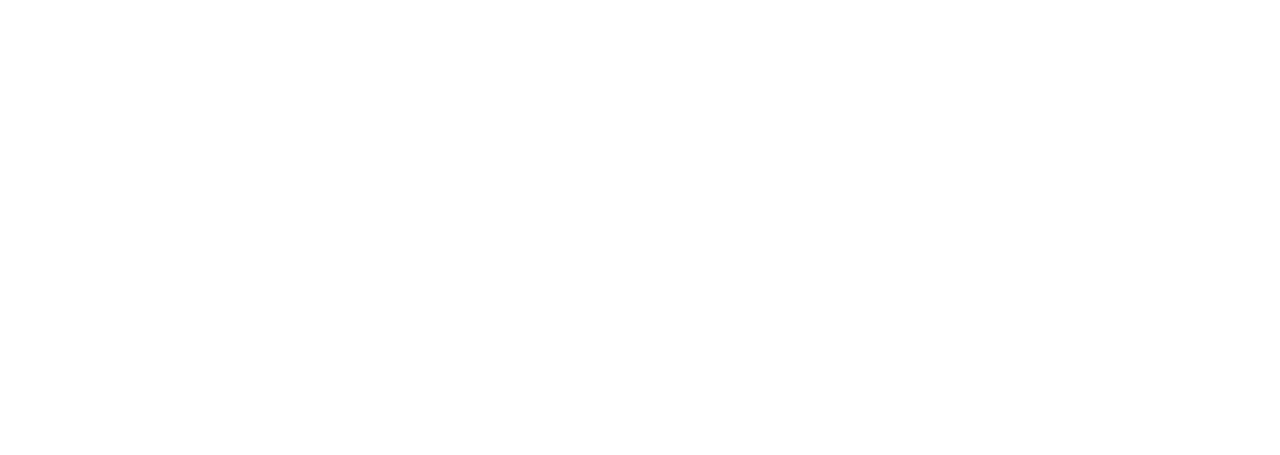
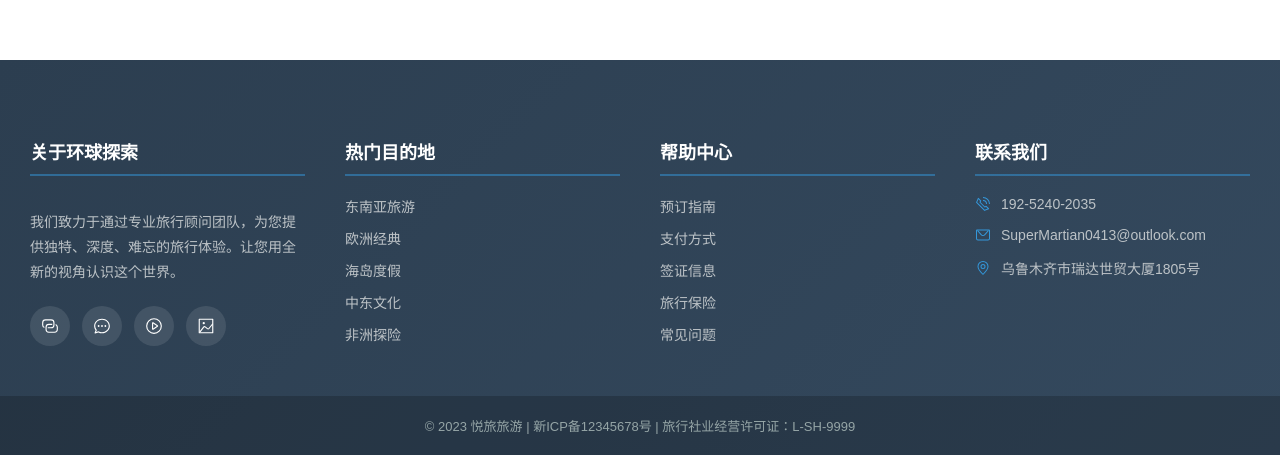
Before and after one commit to Uchkun07/travel-system, a Vue app in the folder frontend-apps/homepage/: page / in a window 1280 px wide. Shown: the part 820-1275 px from the top of the page. Before the commit the page ends 880 px from the top, so only its background shows below. Built offline with nearby package versions, Linux system fonts and the light colour scheme.

Commit message:
feat(homapege): 完成footer

```diff
--- /dev/null
+++ b/frontend-apps/homepage/src/components/Footer.vue
@@ -0,0 +1,237 @@
+<template>
+  <footer class="site-footer">
+    <div class="footer-content">
+      <!-- 关于环球探索 -->
+      <div class="footer-section">
+        <h3 class="footer-title">关于环球探索</h3>
+        <p class="footer-description">
+          我们致力于通过专业旅行顾问团队，为您提供独特、深度、难忘的旅行体验。让您用全新的视角认识这个世界。
+        </p>
+        <div class="social-links">
+          <a href="#" class="social-icon" aria-label="微博">
+            <ElIcon><Connection /></ElIcon>
+          </a>
+          <a href="#" class="social-icon" aria-label="微信">
+            <ElIcon><ChatDotRound /></ElIcon>
+          </a>
+          <a href="#" class="social-icon" aria-label="抖音">
+            <ElIcon><VideoPlay /></ElIcon>
+          </a>
+          <a href="#" class="social-icon" aria-label="Instagram">
+            <ElIcon><Picture /></ElIcon>
+          </a>
+        </div>
+      </div>
+
+      <!-- 热门目的地 -->
+      <div class="footer-section">
+        <h3 class="footer-title">热门目的地</h3>
+        <ul class="footer-links">
+          <li><a href="#">东南亚旅游</a></li>
+          <li><a href="#">欧洲经典</a></li>
+          <li><a href="#">海岛度假</a></li>
+          <li><a href="#">中东文化</a></li>
+          <li><a href="#">非洲探险</a></li>
+        </ul>
+      </div>
+
+      <!-- 帮助中心 -->
+      <div class="footer-section">
+        <h3 class="footer-title">帮助中心</h3>
+        <ul class="footer-links">
+          <li><a href="#">预订指南</a></li>
+          <li><a href="#">支付方式</a></li>
+          <li><a href="#">签证信息</a></li>
+          <li><a href="#">旅行保险</a></li>
+          <li><a href="#">常见问题</a></li>
+        </ul>
+      </div>
+
+      <!-- 联系我们 -->
+      <div class="footer-section">
+        <h3 class="footer-title">联系我们</h3>
+        <ul class="footer-contact">
+          <li>
+            <ElIcon><Phone /></ElIcon>
+            <span>192-5240-2035</span>
+          </li>
+          <li>
+            <ElIcon><Message /></ElIcon>
+            <span>SuperMartian0413@outlook.com</span>
+          </li>
+          <li>
+            <ElIcon><Location /></ElIcon>
+            <span>乌鲁木齐市瑞达世贸大厦1805号</span>
+          </li>
+        </ul>
+      </div>
+    </div>
+
+    <!-- 底部版权信息 -->
+    <div class="footer-bottom">
+      <p>© 2023 悦旅旅游 | 新ICP备12345678号 | 旅行社业经营许可证：L-SH-9999</p>
+    </div>
+  </footer>
+</template>
+
+<script setup lang="ts">
+import { ElIcon } from "element-plus";
+import {
+  Connection,
+  ChatDotRound,
+  VideoPlay,
+  Picture,
+  Phone,
+  Message,
+  Location,
+} from "@element-plus/icons-vue";
+</script>
+
+<style scoped>
+.site-footer {
+  background: linear-gradient(135deg, #2c3e50 0%, #34495e 100%);
+  color: #ffffff;
+  padding: 60px 0 0;
+  margin-top: auto;
+}
+
+.footer-content {
+  max-width: 1400px;
+  margin: 0 auto;
+  padding: 0 30px 40px;
+  display: grid;
+  grid-template-columns: repeat(4, 1fr);
+  gap: 40px;
+}
+
+.footer-section {
+  display: flex;
+  flex-direction: column;
+}
+
+.footer-title {
+  font-size: 18px;
+  font-weight: 700;
+  color: #ffffff;
+  margin-bottom: 20px;
+  padding-bottom: 10px;
+  border-bottom: 2px solid rgba(52, 152, 219, 0.5);
+}
+
+.footer-description {
+  font-size: 14px;
+  line-height: 1.8;
+  color: #bdc3c7;
+  margin-bottom: 20px;
+}
+
+.social-links {
+  display: flex;
+  gap: 12px;
+}
+
+.social-icon {
+  width: 40px;
+  height: 40px;
+  border-radius: 50%;
+  background: rgba(255, 255, 255, 0.1);
+  display: flex;
+  align-items: center;
+  justify-content: center;
+  color: #ffffff;
+  font-size: 18px;
+  transition: all 0.3s ease;
+  text-decoration: none;
+}
+
+.social-icon:hover {
+  background: #3498db;
+  transform: translateY(-3px);
+  box-shadow: 0 4px 12px rgba(52, 152, 219, 0.4);
+}
+
+.footer-links {
+  list-style: none;
+  padding: 0;
+  margin: 0;
+}
+
+.footer-links li {
+  margin-bottom: 12px;
+}
+
+.footer-links a {
+  color: #bdc3c7;
+  text-decoration: none;
+  font-size: 14px;
+  transition: all 0.3s ease;
+  display: inline-block;
+}
+
+.footer-links a:hover {
+  color: #3498db;
+  padding-left: 5px;
+}
+
+.footer-contact {
+  list-style: none;
+  padding: 0;
+  margin: 0;
+}
+
+.footer-contact li {
+  display: flex;
+  align-items: center;
+  gap: 10px;
+  margin-bottom: 15px;
+  color: #bdc3c7;
+  font-size: 14px;
+}
+
+.footer-contact .el-icon {
+  color: #3498db;
+  font-size: 16px;
+}
+
+.footer-bottom {
+  background: rgba(0, 0, 0, 0.2);
+  padding: 20px 30px;
+  text-align: center;
+}
+
+.footer-bottom p {
+  margin: 0;
+  font-size: 13px;
+  color: #95a5a6;
+}
+
+/* 响应式设计 */
+@media (max-width: 1024px) {
+  .footer-content {
+    grid-template-columns: repeat(2, 1fr);
+    gap: 30px;
+  }
+}
+
+@media (max-width: 768px) {
+  .footer-content {
+    grid-template-columns: 1fr;
+    gap: 30px;
+    padding: 0 20px 30px;
+  }
+
+  .site-footer {
+    padding: 40px 0 0;
+  }
+
+  .footer-title {
+    font-size: 16px;
+  }
+
+  .footer-description,
+  .footer-links a,
+  .footer-contact li {
+    font-size: 13px;
+  }
+}
+</style>
--- a/frontend-apps/homepage/src/layouts/DefaultLayout.vue
+++ b/frontend-apps/homepage/src/layouts/DefaultLayout.vue
@@ -10,6 +10,9 @@
     <main class="main-content">
       <router-view />
     </main>
+
+    <!-- 页脚 -->
+    <Footer />
 
     <!-- 登录弹窗 -->
     <LoginWindow
@@ -28,6 +31,7 @@
 <script setup lang="ts">
 import { ref } from "vue";
 import Navigation from "@/components/navigation.vue";
+import Footer from "@/components/Footer.vue";
 import LoginWindow from "@/components/LoginWindow.vue";
 import RegisterWindow from "@/components/registerWindow.vue";
 
```
